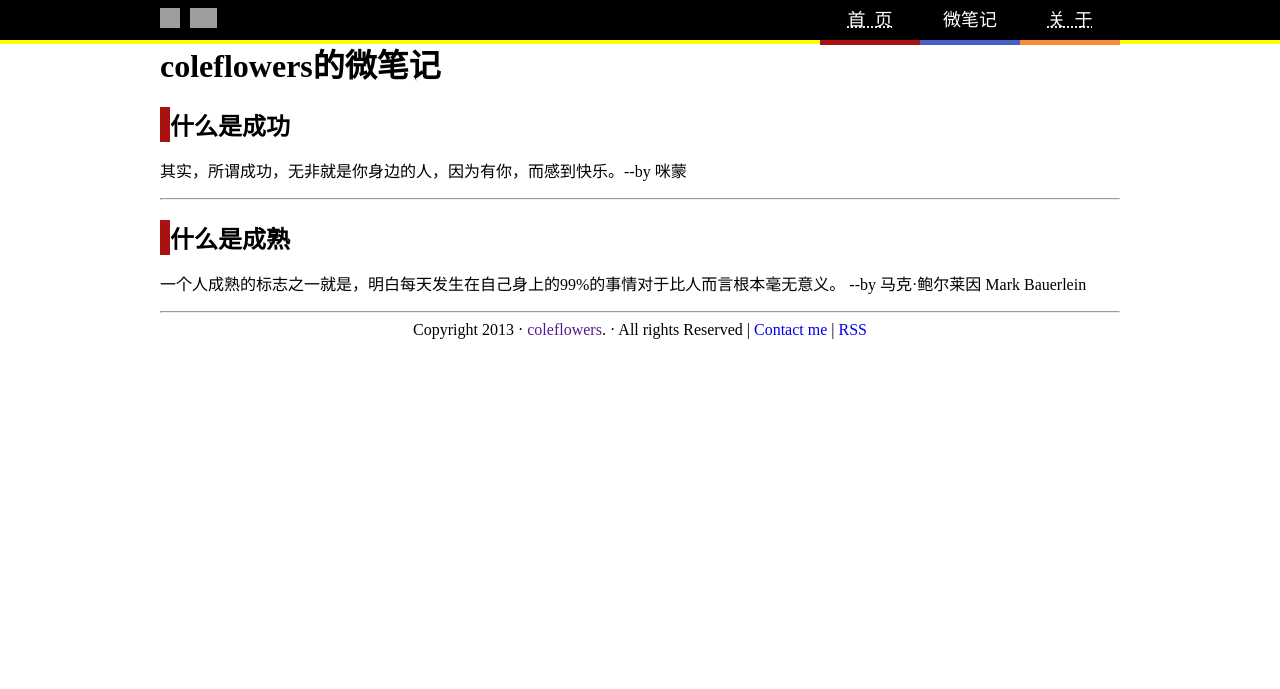
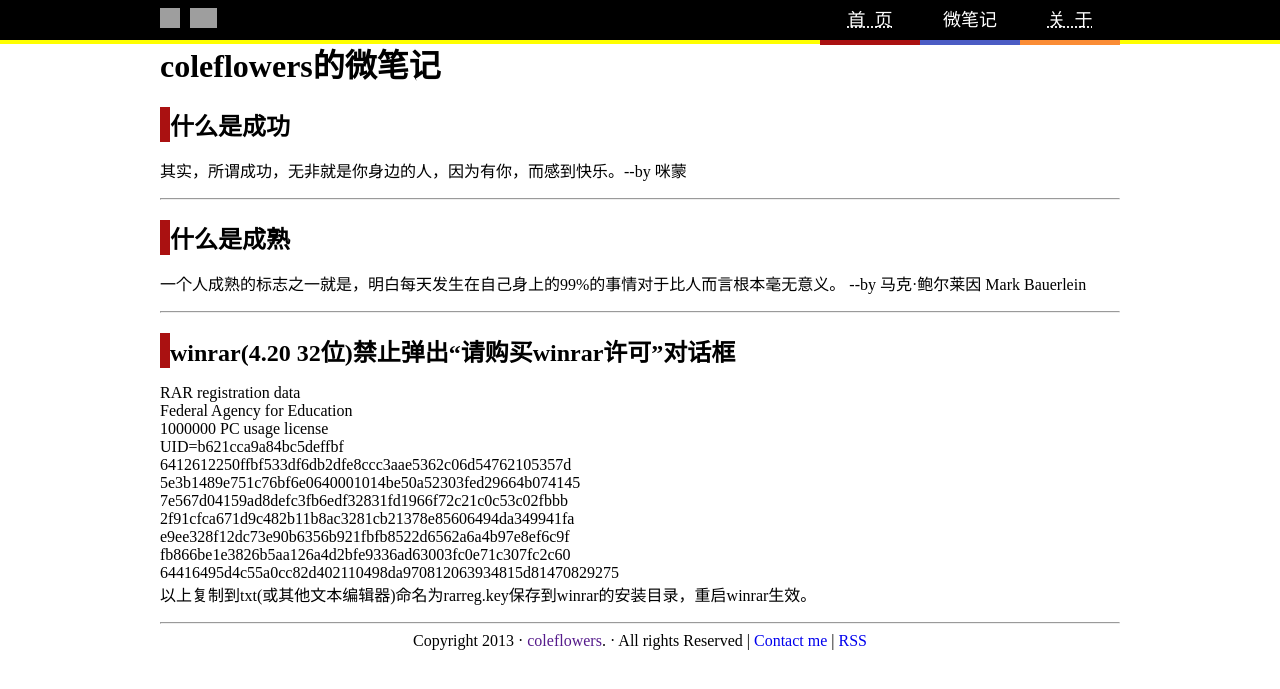
Before and after one commit to coleflowers/coleflowers.github.io, a Jekyll site: the page built from note.html, in a window 1280 px wide. Shown: the top 689 px of the page. Built offline with Jekyll 4.4.1, drawn with Linux system fonts in a browser that asks for light colours; comment, search, counter and statistics services are not loaded; grey boxes are pictures that could not be loaded.

Commit message:
note book

```diff
--- a/note.html
+++ b/note.html
@@ -6,6 +6,8 @@ note:
     main: 其实，所谓成功，无非就是你身边的人，因为有你，而感到快乐。--by 咪蒙
   - title: 什么是成熟
     main: 一个人成熟的标志之一就是，明白每天发生在自己身上的99%的事情对于比人而言根本毫无意义。 --by 马克·鲍尔莱因 Mark Bauerlein
+  - title: winrar(4.20 32位)禁止弹出“请购买winrar许可”对话框
+    main: RAR registration data<br/>Federal Agency for Education<br/>1000000 PC usage license<br/>UID=b621cca9a84bc5deffbf<br/>6412612250ffbf533df6db2dfe8ccc3aae5362c06d54762105357d<br/>5e3b1489e751c76bf6e0640001014be50a52303fed29664b074145<br/>7e567d04159ad8defc3fb6edf32831fd1966f72c21c0c53c02fbbb<br/>2f91cfca671d9c482b11b8ac3281cb21378e85606494da349941fa<br/>e9ee328f12dc73e90b6356b921fbfb8522d6562a6a4b97e8ef6c9f<br/>fb866be1e3826b5aa126a4d2bfe9336ad63003fc0e71c307fc2c60<br/>64416495d4c55a0cc82d402110498da970812063934815d81470829275<br/>以上复制到txt(或其他文本编辑器)命名为rarreg.key保存到winrar的安装目录，重启winrar生效。
 ---
 <html  xmlns="http://www.w3.org/1999/xhtml">
 <head>
```
